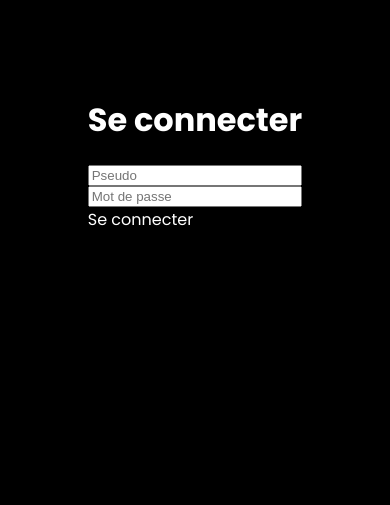
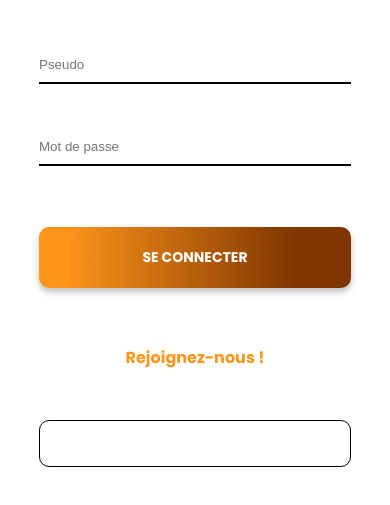
Before and after one commit to Eli-ngo/festivapp, a Next.js app: page /auth/signin in a window 390 px wide. Shown: the part 269-774 px from the top of the page. Built offline with nearby package versions, Linux system fonts and the light colour scheme; no server answers.

Commit message:
sign in mobile version

```diff
--- a/pages/auth/signin.js
+++ b/pages/auth/signin.js
@@ -4,6 +4,7 @@ import { useRouter } from 'next/dist/client/router'
 import { useCookies } from 'react-cookie'
 import { useState } from 'react'
 import styled from 'styled-components'
+import Link from 'next/link'
 
 export const SigninStyle = styled.main`
     width: 100%;
@@ -11,15 +12,72 @@ export const SigninStyle = styled.main`
     display: flex;
     justify-content: center;
     align-items: center;
+    background: #ffffff;
 
-    .container{
+    /* mobile version */
+
+    .mobile{
         display: flex;
         flex-direction: column;
-    }
+        justify-content: center;
+        align-items: space-between;
+        gap: 50px;
+        width: 80%;
 
-    form{
-        display: flex;
-        flex-direction: column;
+        @media only screen and (min-width: 425px){
+            width: 60%;
+        }
+
+        @media only screen and (min-width: 768px){
+            width: 50%;
+        }
+
+        &__top{
+            &:nth-child(1){
+                font-family: 'Nexa-Bold';
+            }
+        }
+
+        &__form{
+            &--box{
+                display: flex;
+                flex-direction: column;
+                align-items: flex-start;
+                justify-content: center;
+                margin-bottom: 20px;
+            }
+            &--forgotten{
+                display: flex;
+                justify-content: flex-end;
+                text-decoration: underline;
+            }
+            &--suggestion{
+                display: flex;
+                flex-direction: column;
+                justify-content: space-between;
+                align-items: center;
+
+                &__action{
+                    font-weight: bold;
+                    color: #FF961A;
+                }
+            }
+
+            &--input{
+                width: 100%;
+                border: none;
+                border-bottom: 2px solid  #000000;
+                padding: 10px 0;
+            }
+        }
+
+        &__back{
+            display: flex;
+            justify-content: center;
+            padding: 10px;
+            border: solid 1px black;
+            border-radius: 10px;
+}
     }
 `
 
@@ -112,17 +170,179 @@ const Signin = () => {
 
             <Toaster position="bottom-center" reverseOrder={false}/>
             <SigninStyle>
-                <div className="container">
+
+                {/* mobile version */}
+                <div className="mobile">
+                    <div className="mobile__top">
+                        <h1>Bon retour</h1>
+                        <h2>Qui va là ?</h2>
+                    </div>
+
+                    <form method='POST' onSubmit={handleSignIn} className='mobile__form'>
+                            <div className="mobile__form--fieds">
+                                <div className="mobile__form--box">
+                                    <label>Pseudo</label>
+                                    <input className='mobile__form--input' type="text" value={inputedUser.username || ""} placeholder='Pseudo' onChange={(e) => setInputedUser({ ...inputedUser, username:e.target.value })}/>
+                                </div>
+                                <div className="mobile__form--box">
+                                    <label>Mot de passe</label>
+                                    <input className='mobile__form--input' type="password"  value={inputedUser.password || ""} placeholder='Mot de passe' onChange={(e) => setInputedUser({ ...inputedUser, password:e.target.value })}/>
+                                </div>
+                            </div>
+                            <p className='mobile__form--forgotten'>Mot de passe oublié ?</p>
+
+                            <div className="mobile__form--suggestion">
+                                <button type='submit' className='submitButton'>Se connecter</button>
+                                <p>Vous n'avez pas de compte ?</p>
+                                <Link href="/auth/signup"><a className='mobile__form--suggestion__action'>Rejoignez-nous !</a></Link>
+                            </div>
+
+                    </form>
+
+                    <div className="mobile__back">
+                        <Link href="/"><a className='mobile__back--action'>Retour à l&apos;accueil</a></Link>
+                    </div>
+                </div>
+                {/* <div className="container">
                     <h1>Se connecter</h1>
                     <form method='POST' onSubmit={handleSignIn}>
                             <input type="text" value={inputedUser.username || ""} placeholder='Pseudo' onChange={(e) => setInputedUser({ ...inputedUser, username:e.target.value })}/>
                             <input type="password"  value={inputedUser.password || ""} placeholder='Mot de passe' onChange={(e) => setInputedUser({ ...inputedUser, password:e.target.value })}/>
                             <button type='submit'>Se connecter</button>
                     </form>
-                </div>
+                </div> */}
             </SigninStyle>
         </>
     )
 }
 
 export default Signin
+
+// import Head from 'next/head'
+// import toast, { Toaster } from 'react-hot-toast'
+// import { useRouter } from 'next/dist/client/router'
+// import { useCookies } from 'react-cookie'
+// import { useState } from 'react'
+// import styled from 'styled-components'
+
+// export const SigninStyle = styled.main`
+//     width: 100%;
+//     height: 100vh;
+//     display: flex;
+//     justify-content: center;
+//     align-items: center;
+
+//     .container{
+//         display: flex;
+//         flex-direction: column;
+//     }
+
+//     form{
+//         display: flex;
+//         flex-direction: column;
+//     }
+// `
+
+// const Signin = () => {
+
+//     const [cookie, setCookie] = useCookies(['user'])
+
+//     const router = useRouter()
+
+//     const [inputedUser, setInputedUser] = useState({
+//         email: "",
+//         password: "",
+//     })
+
+//     const handleSignIn = async (e) => {
+//         e.preventDefault()
+
+//         if(!inputedUser.username || !inputedUser.password){
+//             toast('Connexion échouée',
+//                 {
+//                     icon: '❌',
+//                     style: {
+//                     borderRadius: '10px',
+//                     background: '#333',
+//                     color: '#fff',
+//                     },
+//                 }
+//                 );
+//             return
+//         }else{
+//             toast.loading('Connexion en cours...', {
+//                 style: {
+//                     borderRadius: '10px',
+//                     background: '#333',
+//                     color: '#fff',
+//                 }
+//             })
+//             const res = await fetch('/api/auth/signin', {
+//                 method: 'POST',
+//                 headers: {
+//                     'Content-Type': 'application/json',
+//                 },
+//                 body: JSON.stringify({
+//                     username: inputedUser.username,
+//                     password: inputedUser.password,
+//                 }),
+//             })
+
+//             const data = await res.json();
+
+//             if(res.ok){
+//                 setCookie("user", JSON.stringify(data), {
+//                     path: "/", //nous passons 3 arguments à la méthode setCookie(). Le premier est le nom du cookie, le second est la valeur du cookie, le troisième permet d'accéder au cookie sur toutes les pages.
+//                     maxAge: 259200, // Expire après 3 jours
+//                     sameSite: true,
+//                 })
+//                 toast.remove()
+//                 toast('Bonjour ' + data.firstname,
+//                 {
+//                     icon: '✅',
+//                     style: {
+//                     borderRadius: '10px',
+//                     background: '#333',
+//                     color: '#fff',
+//                     },
+//                 }
+//                 );
+//                 router.push('/')
+//             }else{
+//                 toast('Connexion échouée',
+//                 {
+//                     icon: '❌',
+//                     style: {
+//                     borderRadius: '10px',
+//                     background: '#333',
+//                     color: '#fff',
+//                     },
+//                 }
+//                 );
+//             }
+//         }
+
+//     }
+
+//     return(
+//         <>
+//             <Head>
+//                 <title>Festiv&apos;App | Connexion</title>
+//             </Head>
+
+//             <Toaster position="bottom-center" reverseOrder={false}/>
+//             <SigninStyle>
+//                 <div className="container">
+//                     <h1>Se connecter</h1>
+//                     <form method='POST' onSubmit={handleSignIn}>
+//                             <input type="text" value={inputedUser.username || ""} placeholder='Pseudo' onChange={(e) => setInputedUser({ ...inputedUser, username:e.target.value })}/>
+//                             <input type="password"  value={inputedUser.password || ""} placeholder='Mot de passe' onChange={(e) => setInputedUser({ ...inputedUser, password:e.target.value })}/>
+//                             <button type='submit'>Se connecter</button>
+//                     </form>
+//                 </div>
+//             </SigninStyle>
+//         </>
+//     )
+// }
+
+// export default Signin
```
